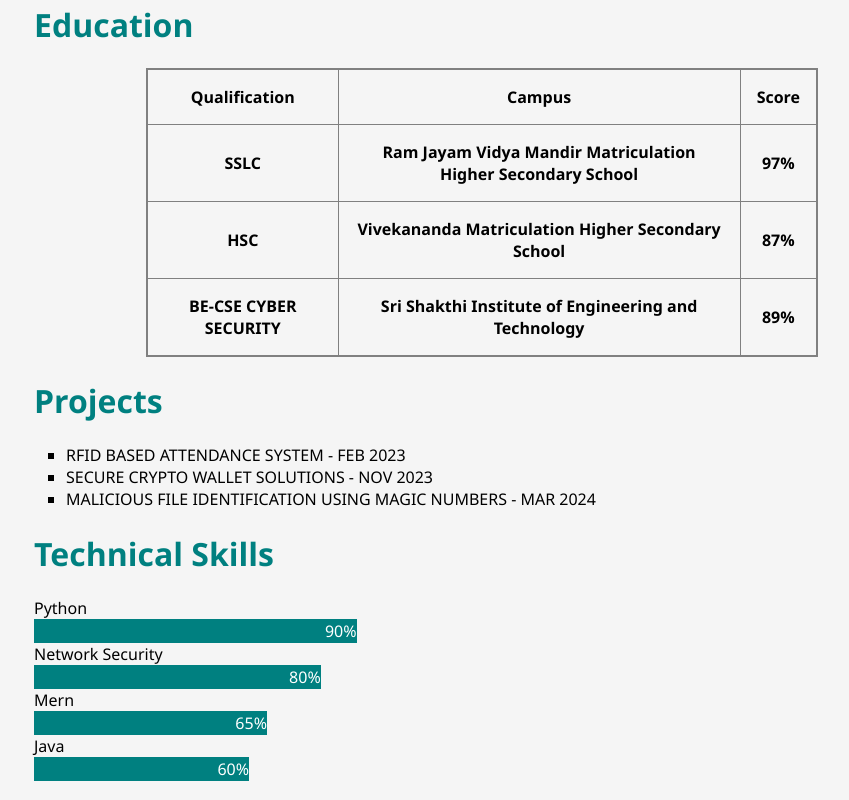
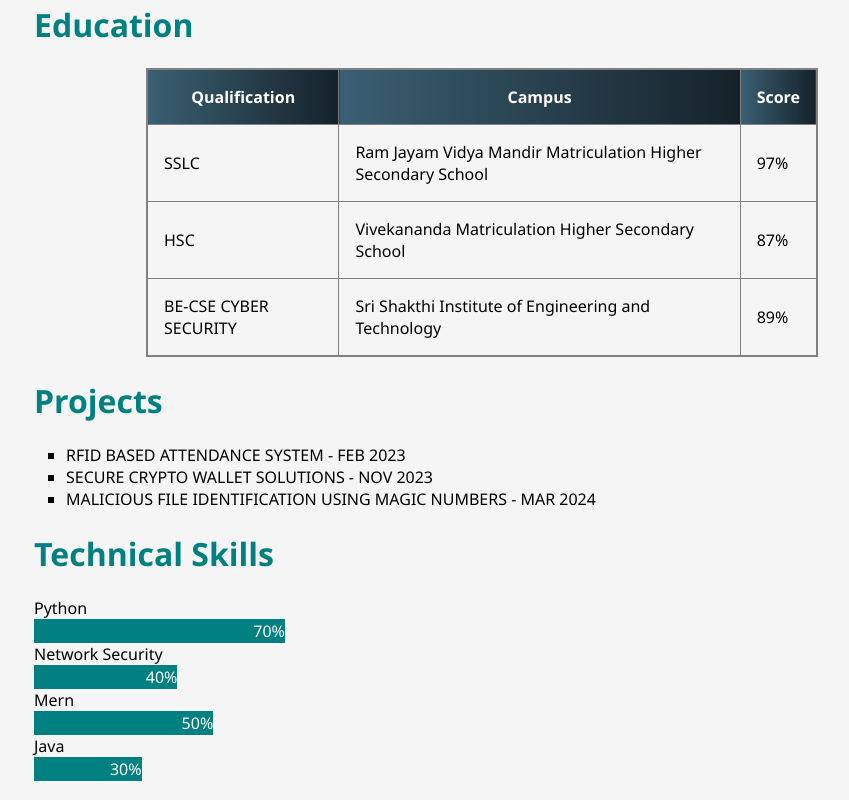
Before and after one commit to Yazhinik03/website, a plain HTML site: page index.html in a window 1280 px wide. Shown: the part 320-1120 px from the top of the page, without its empty margins (158-1007 px from the left). Drawn offline with Linux system fonts and the light colour scheme.

Commit message:
commited

```diff
--- a/index.html
+++ b/index.html
@@ -83,7 +83,7 @@
             justify-content: center;
         }
 
-.section-title{
+        .section-title{
             color: teal;
             font-weight: bold;
         }
@@ -95,7 +95,10 @@
             margin-left: auto;
         }
         th{
-            color: black;
+            background: #16222A;
+            background: -webkit-linear-gradient(to right, #3A6073, #16222A);
+            background: linear-gradient(to right, #3A6073, #16222A);
+            color: white;
         }
         th,
         td{
@@ -163,10 +166,10 @@
             color: white;
         }
 
-        .python {width: 90%; background-color: teal;}
-        .network {width: 80%; background-color: teal;}
-        .mern {width: 65%; background-color: teal;}
-        .java {width: 60%; background-color: teal;}
+        .python {width: 70%; background-color: teal;}
+        .network {width: 40%; background-color: teal;}
+        .mern {width: 50%; background-color: teal;}
+        .java {width: 30%; background-color: teal;}
         .cont{
             position: relative;
             display: flex;
@@ -261,19 +264,19 @@
             <th>Score</th>
         </tr>
         <tr>
-            <th>SSLC</th>
-            <th>Ram Jayam Vidya Mandir Matriculation Higher Secondary School</th>
-            <th>97%</th>
+            <td>SSLC</td>
+            <td>Ram Jayam Vidya Mandir Matriculation Higher Secondary School</td>
+            <td>97%</td>
         </tr>
         <tr>
-            <th>HSC</th>
-            <th>Vivekananda Matriculation Higher Secondary School</th>
-            <th>87%</th>
+            <td>HSC</td>
+            <td>Vivekananda Matriculation Higher Secondary School</td>
+            <td>87%</td>
         </tr>
         <tr>
-            <th>BE-CSE CYBER SECURITY</th>
-            <th>Sri Shakthi Institute of Engineering and Technology</th>
-            <th>89%</th>
+            <td>BE-CSE CYBER SECURITY</td>
+            <td>Sri Shakthi Institute of Engineering and Technology</td>
+            <td>89%</td>
         </tr>
         </table>
         <br>
@@ -297,22 +300,22 @@
         <br>
     <p>Python</p>
     <div class="container">
-      <div class="skills python">90%</div>
+      <div class="skills python">70%</div>
     </div>
 
     <p>Network Security</p>
     <div class="container">
-      <div class="skills network">80%</div>
+      <div class="skills network">40%</div>
     </div>
 
     <p>Mern</p>
     <div class="container">
-      <div class="skills mern">65%</div>
+      <div class="skills mern">50%</div>
     </div>
 
     <p>Java</p>
     <div class="container">
-      <div class="skills java">60%</div>
+      <div class="skills java">30%</div>
     </div>
     </div>
         <br>
```
